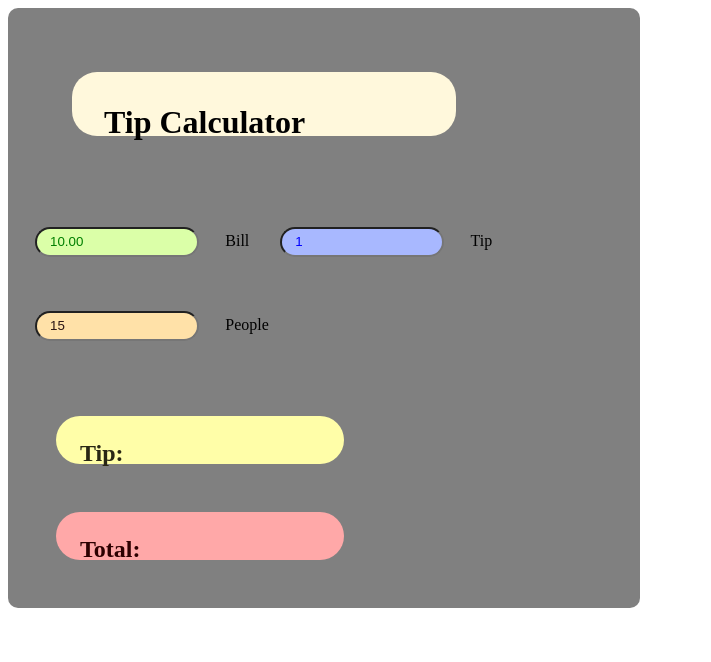
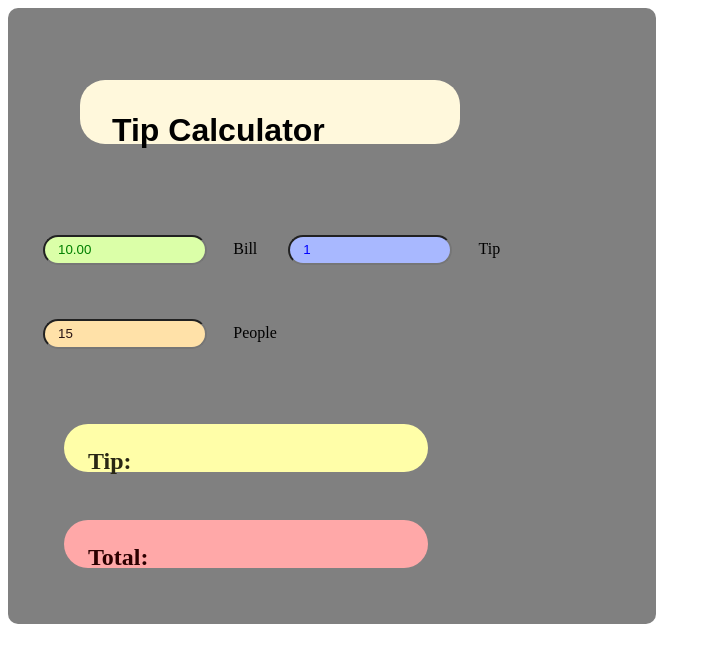
Before and after one commit to CptnReef/tipCalculator, a plain HTML site: page index.html in a window 1280 px wide. Shown: the whole page, without its empty margins (0-711 px from the left). Drawn offline with Linux system fonts and the light colour scheme.

Commit message:
adding fluff

```diff
--- a/styles.css
+++ b/styles.css
@@ -1,19 +1,20 @@
 main {
-    flex-wrap: wrap;
-    display: flow-root;
+    padding: 0.5em;
     background-color: gray;
     border-radius: 10px;
-    width: 50%
+    width: 50%;
 }
 
 h1 {
+    font-stretch: narrower;
     margin: 2em;
+    margin-left: 2em;
     border-radius: 25px;
     background-color: cornsilk;
+    font-family: fantasy;
     padding: 1em;
-    width: 10em;
+    width: 50%;
     height: 0em;
-
 }
 
 #input-bill {
@@ -52,7 +53,7 @@ h1 {
     border-radius: 25px;
     background: #fffea8;
     padding: 1em;
-    width: 10em;
+    width: 50%;
     height: 0em;
 }
 
@@ -62,6 +63,6 @@ h1 {
     border-radius: 25px;
     background: #ffa8a8;
     padding: 1em;
-    width: 10em;
+    width: 50%;
     height: 0em;
 }
```
